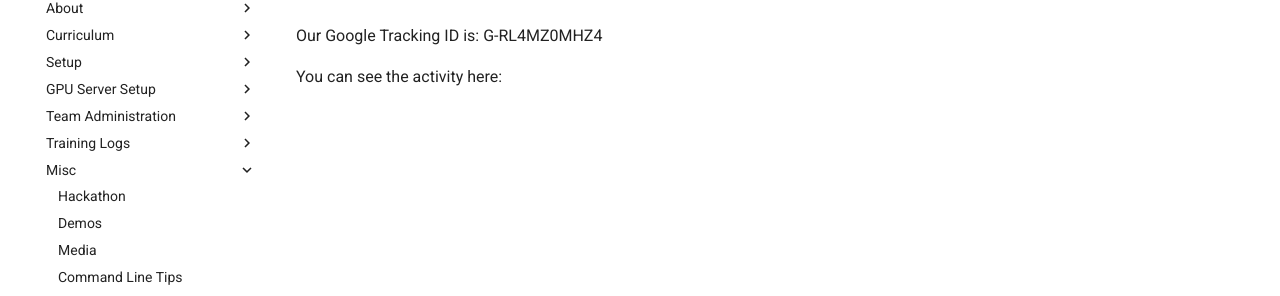
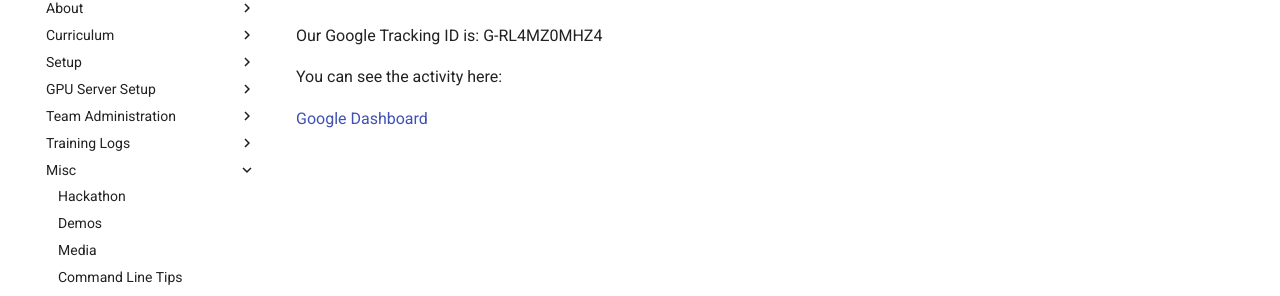
Before and after one commit to CoderDojoTC/ai-racing-league, an MkDocs documentation site: the page built from docs/google-analytics.md, in a window 1280 px wide. Shown: the part 157-453 px from the top of the page. Built offline with MkDocs 1.6.1 and Material for MkDocs 9.7.7, drawn with Linux system fonts in a browser that asks for light colours; comment, search, counter and statistics services are not loaded.

Commit message:
updated content

```diff
--- a/docs/google-analytics.md
+++ b/docs/google-analytics.md
@@ -3,3 +3,5 @@
 Our Google Tracking ID is: G-RL4MZ0MHZ4
 
 You can see the activity here:
+
+[Google Dashboard](https://analytics.google.com/analytics/web/?authuser=0#/p396897933/reports/intelligenthome)
```
Also changed, not shown: site/404.html, site/about/index.html, site/business-plan-2020/index.html, site/contacts/index.html, site/curriculum/index.html, site/demo/index.html, site/faqs/index.html, site/glossary/index.html, site/hackathon/index.html, site/index.html, site/learning-strategy/index.html, site/media/index.html, site/presentations/index.html, site/resources/index.html, 2 more files, 1 other file.
